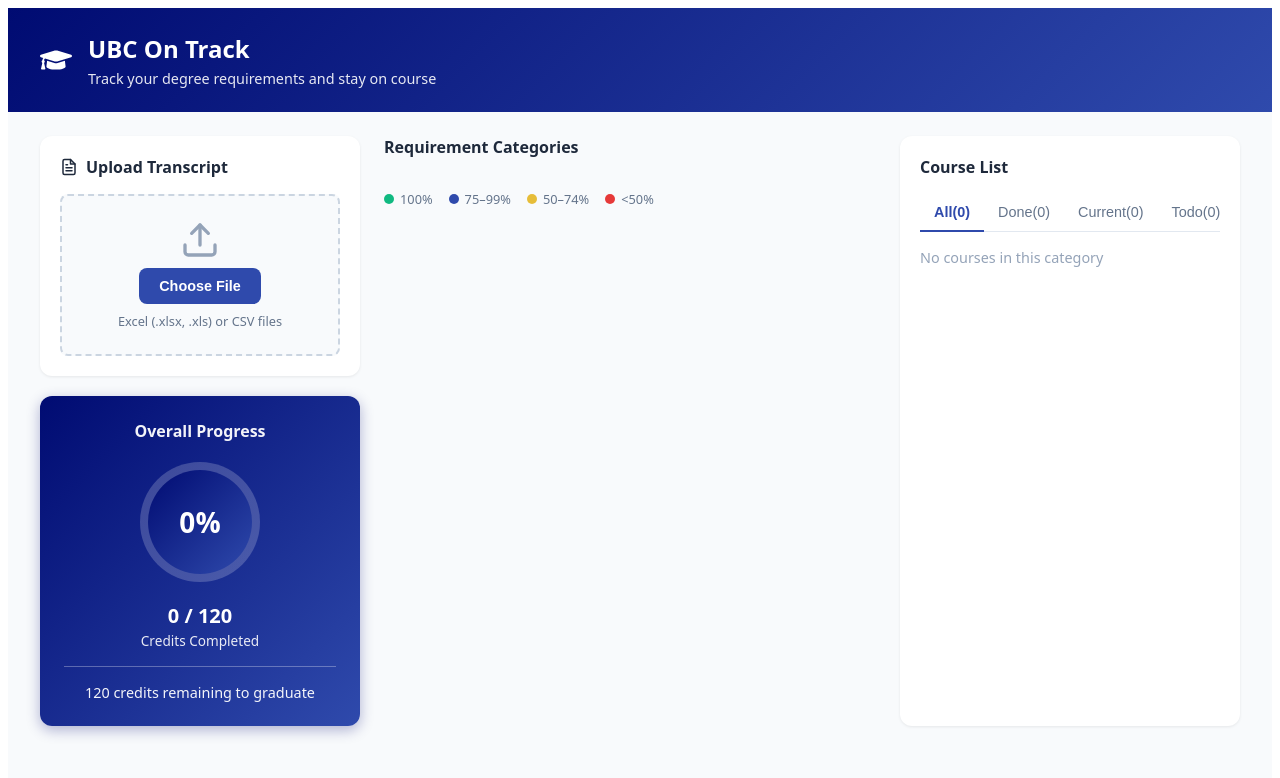
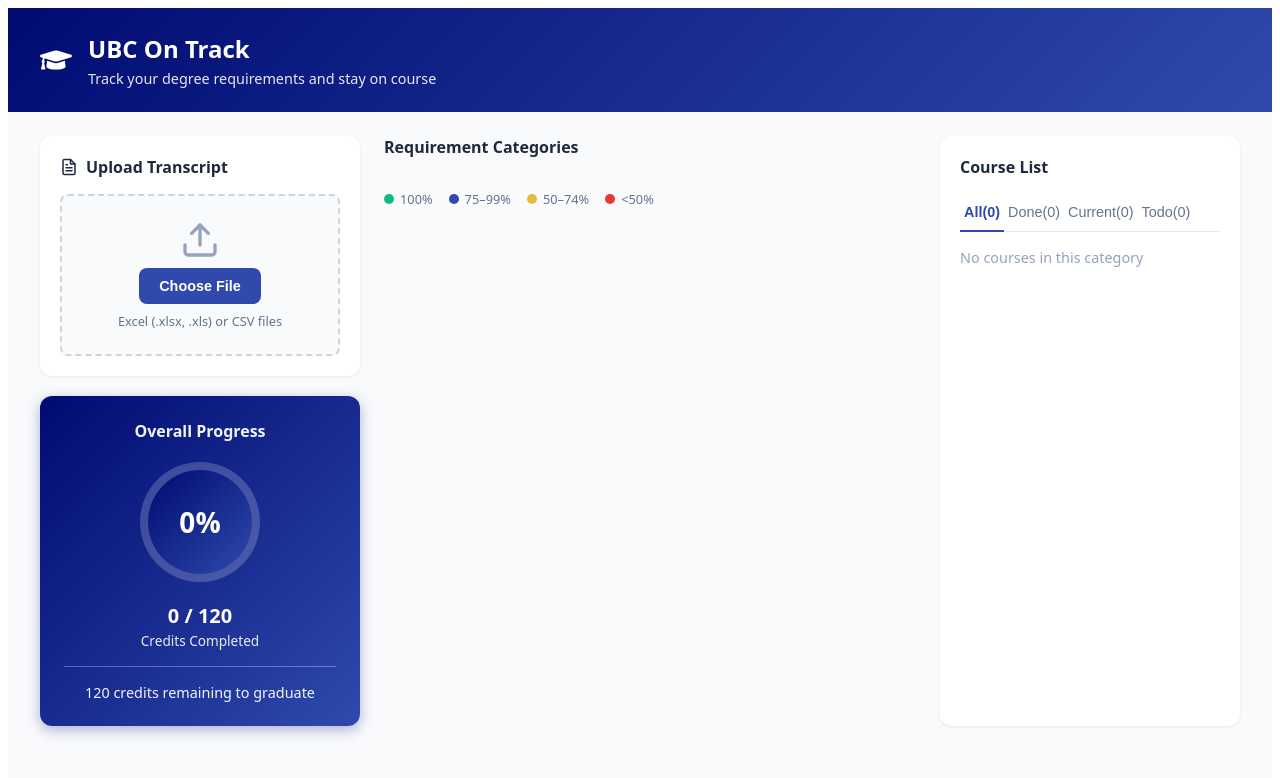
Before and after one commit to NctrnlCris/Degree-Planner, a React (Vite) app: page / in a window 1280 px wide. Shown: the top 778 px of the page. Built offline with nearby package versions, Linux system fonts and the light colour scheme.

Commit message:
UI fixes

```diff
--- a/src/App.tsx
+++ b/src/App.tsx
@@ -177,10 +177,15 @@
                                 const required = data.required || 1;
                                 const completed = data.completed || 0;
                                 const inProgress = data.inProgress || 0;
+                                const donePct = required > 0 ? (completed / required) * 100 : 0;
+                                const ipPct = required > 0 ? (inProgress / required) * 100 : 0;
                                 const effective = Math.min(completed + inProgress, required);
                                 const pct = required > 0 ? Math.round((effective / required) * 100) : 0;
                                 const color = getProgressColor(pct);
                                 const remaining = Math.max(0, required - completed - inProgress);
+                                const ringGradient = inProgress > 0
+                                    ? `conic-gradient(#10b981 0% ${donePct}%, #E6BD39 ${donePct}% ${donePct + ipPct}%, #e2e8f0 ${donePct + ipPct}% 100%)`
+                                    : `conic-gradient(${color} 0% ${pct}%, #e2e8f0 ${pct}% 100%)`;
                                 return (
                                     <div key={name} style={styles.reqCard}>
                                         <div style={styles.reqCardHeader}>
@@ -191,13 +196,16 @@
                                             <div
                                                 style={{
                                                     ...styles.reqRing,
-                                                    background: `conic-gradient(${color} 0% ${pct}%, #e2e8f0 ${pct}% 100%)`,
+                                                    background: ringGradient,
                                                 }}
                                             />
                                             <div style={styles.reqRingInner} />
                                         </div>
                                         <div style={styles.reqStats}>
                                             <span style={styles.reqCredits}>{completed}/{required} credits</span>
+                                            {inProgress > 0 && (
+                                                <span style={styles.reqInProgress}>+{inProgress} in progress</span>
+                                            )}
                                             <span style={styles.reqRemaining}>{remaining} credits remaining</span>
                                         </div>
                                     </div>
@@ -216,6 +224,7 @@
                 {/* Right Column - Course List */}
                 <div style={styles.rightCol}>
                     <h2 style={styles.sectionTitle}>Course List</h2>
+                    <div style={styles.tabsWrapper}>
                         <div style={styles.tabs}>
                             {(['all', 'done', 'current', 'todo'] as const).map(tab => (
                             <button
@@ -233,6 +242,7 @@
                             </button>
                             ))}
                         </div>
+                    </div>
                     <div style={styles.courseList}>
                         {filteredCourses.length === 0 ? (
                             <p style={styles.courseEmpty}>No courses in this category</p>
@@ -243,15 +253,17 @@
                                 return (
                                     <div key={idx} style={styles.courseRow}>
                                         <div style={styles.courseInfo}>
-                                            <span style={styles.courseCode}>{course}</span>
+                                            <span style={styles.courseCode} title={course}>{course}</span>
                                         </div>
-                                        <span style={{
+                                        <span
+                                            style={{
                                                 ...styles.courseBadge,
                                                 ...(status === 'complete' ? styles.badgeComplete :
                                                     status === 'current' ? styles.badgeCurrent : styles.badgeTodo),
-                                        }}>
-                                            {status === 'complete' && '✓ '}
-                                            {status === 'complete' ? 'Complete' : status === 'current' ? 'Current' : 'Todo'}
+                                            }}
+                                            title={status === 'complete' ? 'Complete' : status === 'current' ? 'Current' : 'Todo'}
+                                        >
+                                            {status === 'complete' ? '✓' : status === 'current' ? '●' : '○'}
                                         </span>
                                     </div>
                                 );
@@ -293,7 +305,7 @@
     },
     columns: {
         display: 'grid',
-        gridTemplateColumns: 'minmax(280px, 320px) minmax(400px, 1fr) minmax(280px, 340px)',
+        gridTemplateColumns: 'minmax(280px, 320px) minmax(400px, 1fr) minmax(260px, 300px)',
         gap: 24,
         padding: '0 32px 32px',
         maxWidth: 1600,
@@ -475,6 +487,11 @@
         fontSize: '0.9rem',
         color: '#475569',
     },
+    reqInProgress: {
+        fontSize: '0.8rem',
+        color: '#E6BD39',
+        fontWeight: 600,
+    },
     reqRemaining: {
         fontSize: '0.8rem',
         color: '#94a3b8',
@@ -504,15 +521,21 @@
         display: 'flex',
         flexDirection: 'column',
         maxHeight: 600,
+        minWidth: 0,
+    },
+    tabsWrapper: {
+        borderBottom: '1px solid #e2e8f0',
+        marginBottom: 16,
+        width: '100%',
     },
     tabs: {
-        display: 'flex',
+        display: 'inline-flex',
+        flexWrap: 'nowrap',
         gap: 0,
-        marginBottom: 16,
-        borderBottom: '1px solid #e2e8f0',
+        width: 'fit-content',
     },
     tab: {
-        padding: '10px 14px',
+        padding: '10px 4px',
         background: 'none',
         border: 'none',
         fontSize: '0.9rem',
@@ -520,6 +543,8 @@
         cursor: 'pointer',
         borderBottom: '2px solid transparent',
         marginBottom: -1,
+        flex: '0 0 auto',
+        whiteSpace: 'nowrap',
     },
     tabActive: {
         color: '#2F4AAC',
@@ -541,25 +566,37 @@
         alignItems: 'center',
         padding: '12px 0',
         borderBottom: '1px solid #f1f5f9',
+        gap: 12,
     },
     courseInfo: {
         display: 'flex',
         flexDirection: 'column',
         gap: 2,
+        minWidth: 0,
+        flex: 1,
+        overflow: 'hidden',
     },
     courseCode: {
         fontSize: '0.95rem',
         fontWeight: 600,
         color: '#1e293b',
+        overflow: 'hidden',
+        textOverflow: 'ellipsis',
+        whiteSpace: 'nowrap',
     },
     courseCredits: {
         fontSize: '0.8rem',
         color: '#94a3b8',
     },
     courseBadge: {
-        padding: '4px 10px',
-        borderRadius: 20,
-        fontSize: '0.75rem',
+        width: 22,
+        height: 22,
+        borderRadius: '50%',
+        flexShrink: 0,
+        display: 'inline-flex',
+        alignItems: 'center',
+        justifyContent: 'center',
+        fontSize: '0.65rem',
         fontWeight: 600,
     },
     badgeComplete: {
@@ -571,7 +608,7 @@
         color: '#b45309',
     },
     badgeTodo: {
-        background: '#f1f5f9',
+        background: '#e2e8f0',
         color: '#64748b',
     },
 };
```
Lines whose indentation alone changed are shown as unchanged.
